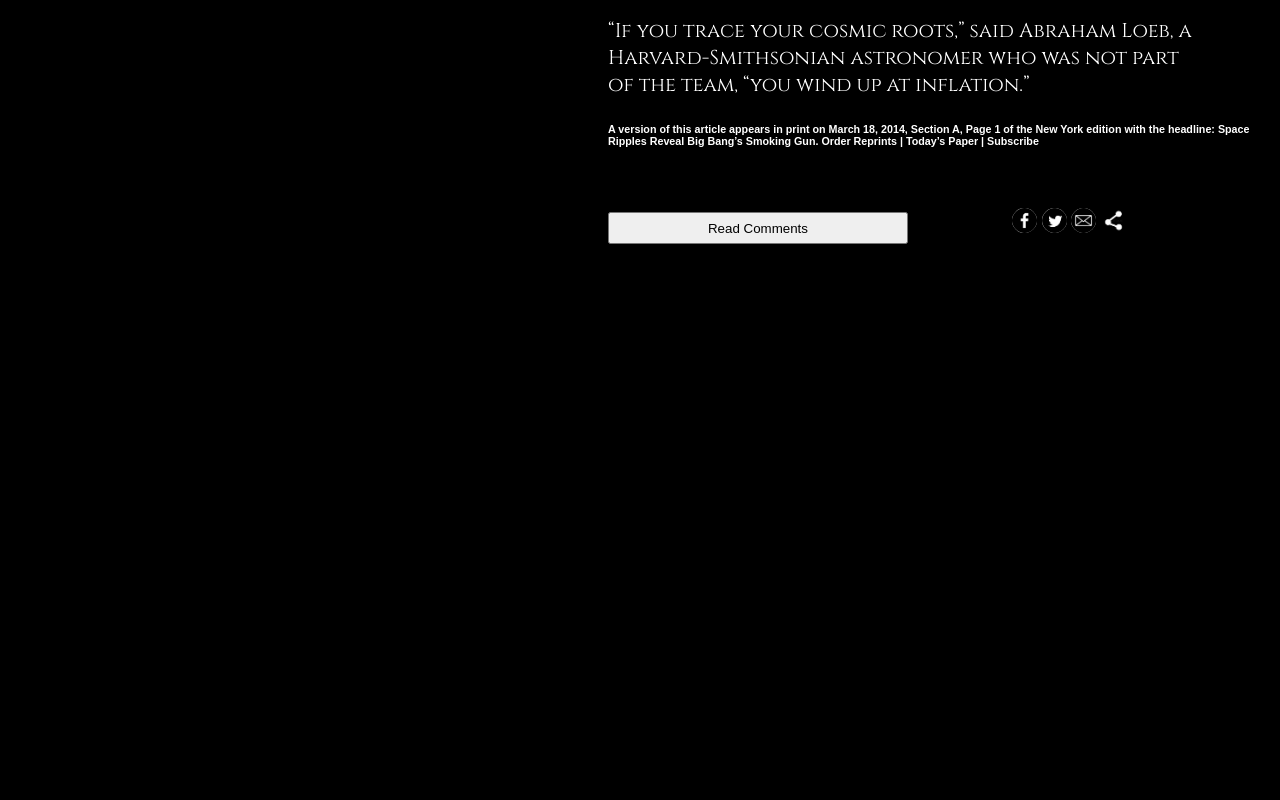
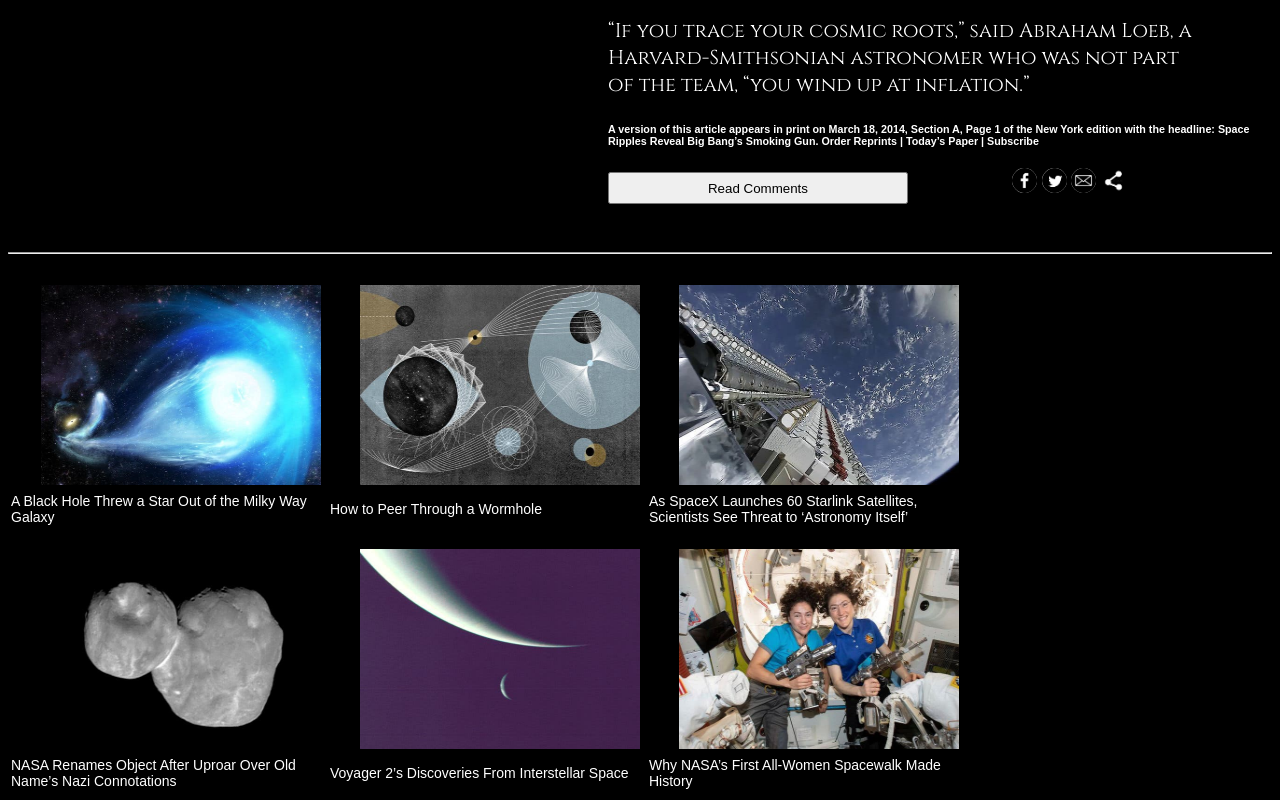
Before and after one commit to D20JS/New-York-Times-Assignment, a plain HTML site: page index.html in a window 1280 px wide. Shown: the part 10545-11345 px from the top of the page. Before the commit the page ends 10797 px from the top, so only its background shows below. Drawn offline with Linux system fonts and the light colour scheme.

Commit message:
Started on footer

```diff
--- a/index.html
+++ b/index.html
@@ -277,6 +277,38 @@
       <img class="tw" src="img/tw.png" alt="tw-icon" />
       <img class="em" src="img/em.png" alt="em-icon" />
       <img class="sh" src="img/sh.png" alt="sh-icon" />
+      <hr />
     </div>
+    <footer>
+      <div id="bottom">
+        <table>
+          <tr>
+            <th><img class="tb-img" src="img/table1.jpg" alt="pic-1" /></th>
+            <th><img class="tb-img" src="img/table2.jpg" alt="pic-2" /></th>
+            <th><img class="tb-img" src="img/table3.jpg" alt="pic-3" /></th>
+          </tr>
+          <tr>
+            <td>A Black Hole Threw a Star Out of the Milky Way Galaxy</td>
+            <td>How to Peer Through a Wormhole</td>
+            <td>
+              As SpaceX Launches 60 Starlink Satellites, Scientists See Threat
+              to ‘Astronomy Itself’
+            </td>
+          </tr>
+          <tr>
+            <th><img class="tb-img" src="img/table4.jpg" alt="pic-4" /></th>
+            <th><img class="tb-img" src="img/table5.jpg" alt="pic-5" /></th>
+            <th><img class="tb-img" src="img/table6.jpg" alt="pic-6" /></th>
+          </tr>
+          <tr>
+            <td>
+              NASA Renames Object After Uproar Over Old Name’s Nazi Connotations
+            </td>
+            <td>Voyager 2’s Discoveries From Interstellar Space</td>
+            <td>Why NASA’s First All-Women Spacewalk Made History</td>
+          </tr>
+        </table>
+      </div>
+    </footer>
   </body>
 </html>
--- a/style.css
+++ b/style.css
@@ -83,6 +83,7 @@ iframe {
 .b2 {
   position: relative;
   left: 600px;
+  bottom: 40px;
   width: 300px;
 }
 .fb,
@@ -94,4 +95,16 @@ iframe {
   border-radius: 50%;
   position: relative;
   left: 700px;
+  bottom: 40px;
 }
+
+.tb-img {
+  width: 280px;
+  height: 200px;
+  padding: 20px 5px 0 30px;
+}
+
+td {
+  font-size: 14px;
+  max-width: 50px;
+}
```
Also changed, not shown: img/table1.jpg (added), img/table2.jpg (added), img/table3.jpg (added), img/table4.jpg (added), img/table5.jpg (added), img/table6.jpg (added).
